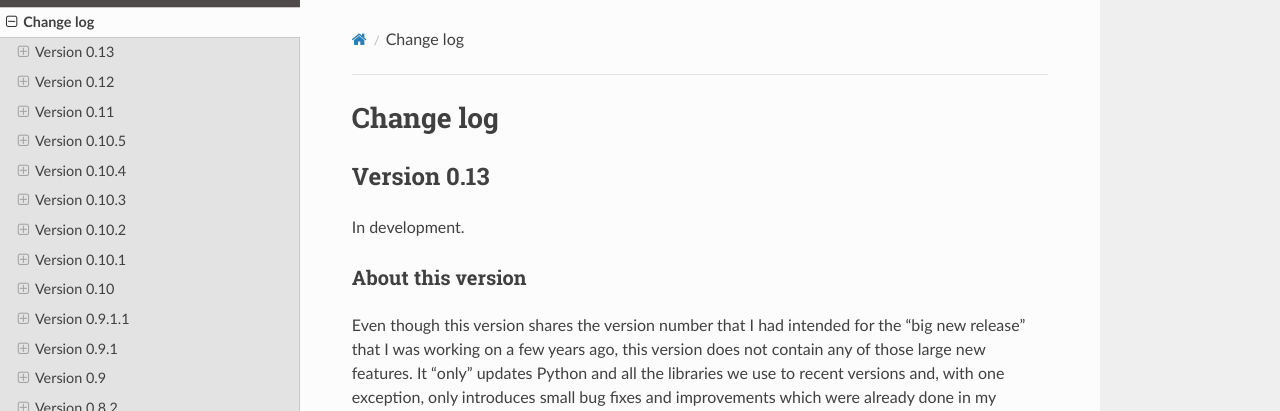
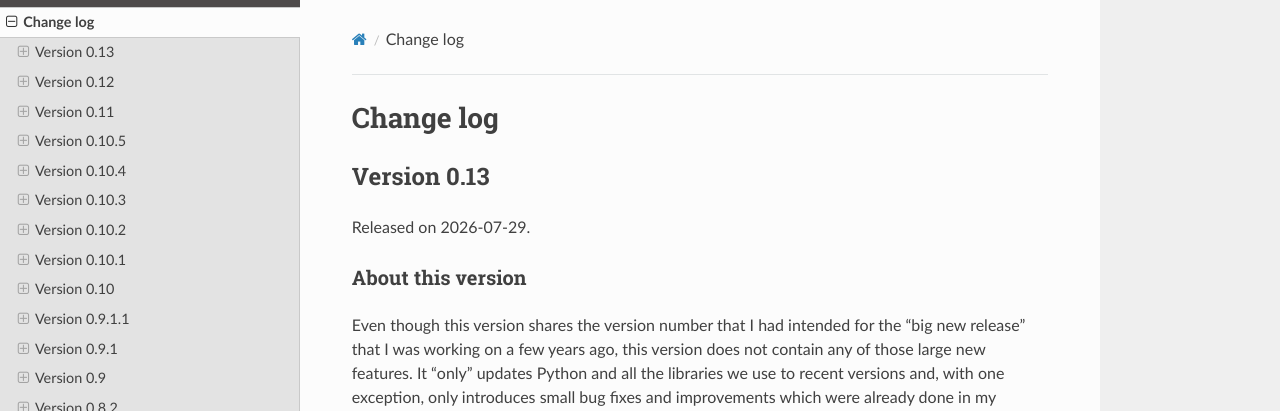
Before and after one commit to liam2/liam2, a Sphinx documentation site: the page built from doc/usersguide/source/changes.rst, in a window 1280 px wide and 900 px high. Shown: the top 411 px of the window. Built offline with Sphinx 7.4.7 and the Read the Docs theme 3.1.0, drawn with Linux system fonts in a browser that asks for light colours.

Commit message:
update release date in changes.rst

```diff
--- a/doc/usersguide/source/changes.rst
+++ b/doc/usersguide/source/changes.rst
@@ -6,7 +6,7 @@ Change log
 Version 0.13
 ============
 
-In development.
+Released on 2026-07-29.
 
 .. include:: changes/version_0_13.rst.inc
 
```
